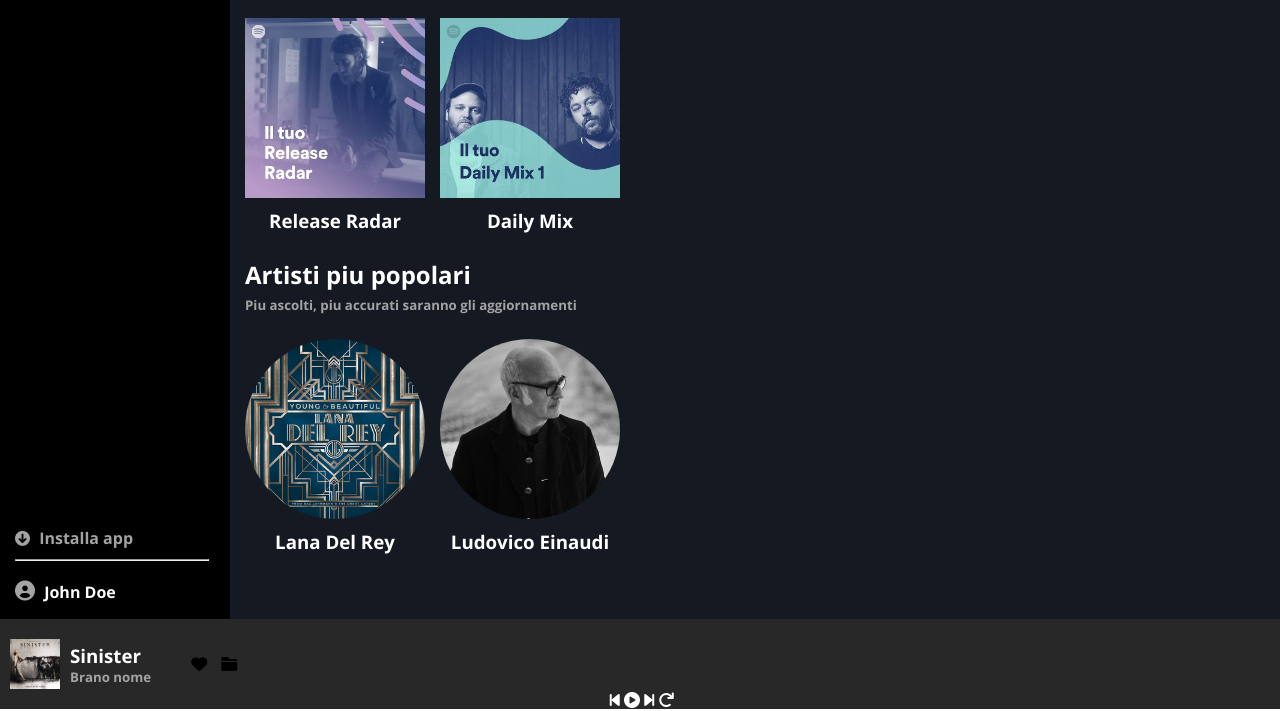
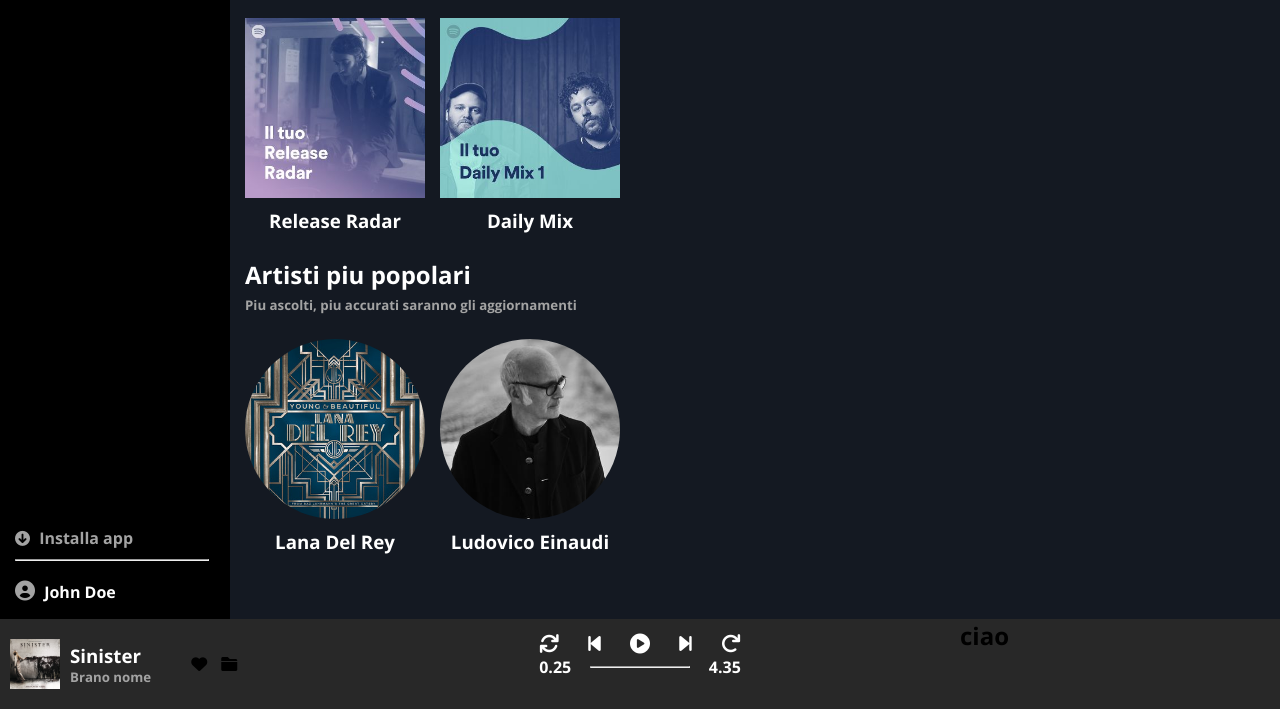
Before and after one commit to Aurel1701/html-css-spotifyweb, a plain HTML site: page index.html in a window 1280 px wide. Shown: the part 581-1292 px from the top of the page. Drawn offline with nearby package versions, Linux system fonts and the light colour scheme.

Commit message:
edit main

```diff
--- a/index.html
+++ b/index.html
@@ -144,6 +144,7 @@
 </div>
 
     <footer>
+    <div class="contain-flex2">
         <div class="sinister">
             <img src="./img/sinister.jpeg" alt="">
           <div class="info-sinister">
@@ -158,14 +159,25 @@
 
         <div class="play">
             <div class="icon-play">
-                <i class="fa-solid fa-arrows-repeat"></i>
+                <i class="fa-solid fa-arrows-rotate"></i>
                 <i class="fa-solid fa-backward-step"></i>
                 <i class="fa-solid fa-circle-play"></i>
                 <i class="fa-solid fa-forward-step"></i>
                 <i class="fa-solid fa-arrow-rotate-right"></i>
+                <div class="minute">
+                    <div>0.25</div>
+                    <hr>
+                    <div>4.35</div>
+                </div>
             </div>
 
         </div>
+
+        <div class="volume">
+            <h2>ciao</h2>
+
+        </div>
+    </div>
     </footer>
 
 
--- a/style.css
+++ b/style.css
@@ -13,6 +13,7 @@
 }
 body{
      font-family: 'Open Sans', sans-serif;
+
 
 }
 .flex-contain{
@@ -171,6 +172,7 @@
     height: 90px;
     width: 100vw;
     background-color: var(--colore-footer);
+
 }
 .button-upgrade{
     height: 80px;
@@ -324,6 +326,7 @@
 .sinister{
     display: flex;
     align-items: center;
+    width: 25%;
     padding-top: 20px;
     padding-left: 10px;
 }
@@ -348,6 +351,42 @@
 .play{
     display: flex;
     justify-content: center;
-
+    width: 50%;
     color: var(--colore-testo);
 }
+.icon-play i{
+    padding-top: 15px;
+    font-size: 20px;
+
+}
+.contain-flex2{
+    display: flex;
+    justify-content: space-between;
+
+}
+.volume{
+    width: 25%;
+}
+.minute{
+    display: flex;
+    justify-content: space-between;
+    align-items: center;
+
+}
+.minute hr{
+    width: 100px;
+
+}
+.fa-backward-step{
+    padding-left: 25px;
+}
+.fa-circle-play{
+    padding-left: 25px;
+}
+.fa-forward-step{
+    padding-left: 25px;
+}
+.fa-arrow-rotate-right{
+    padding-left: 25px;
+
+}
```
